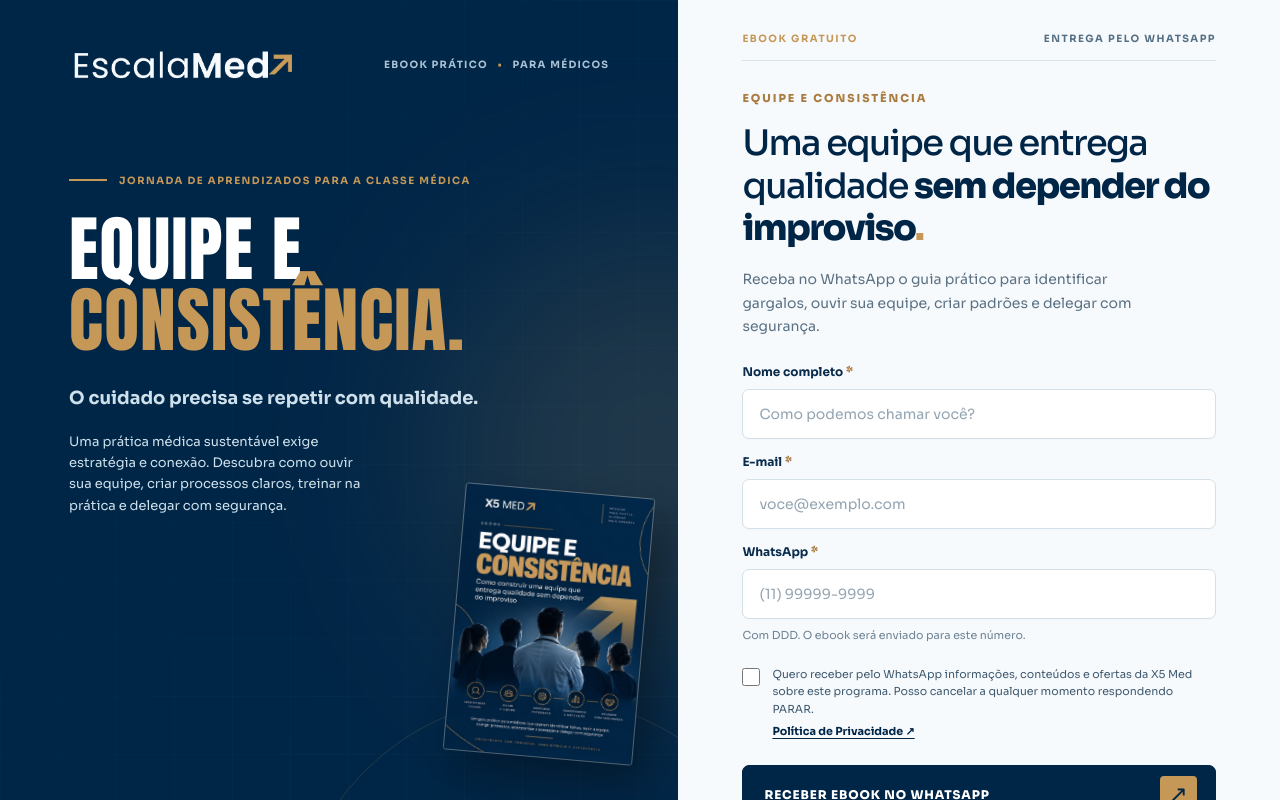
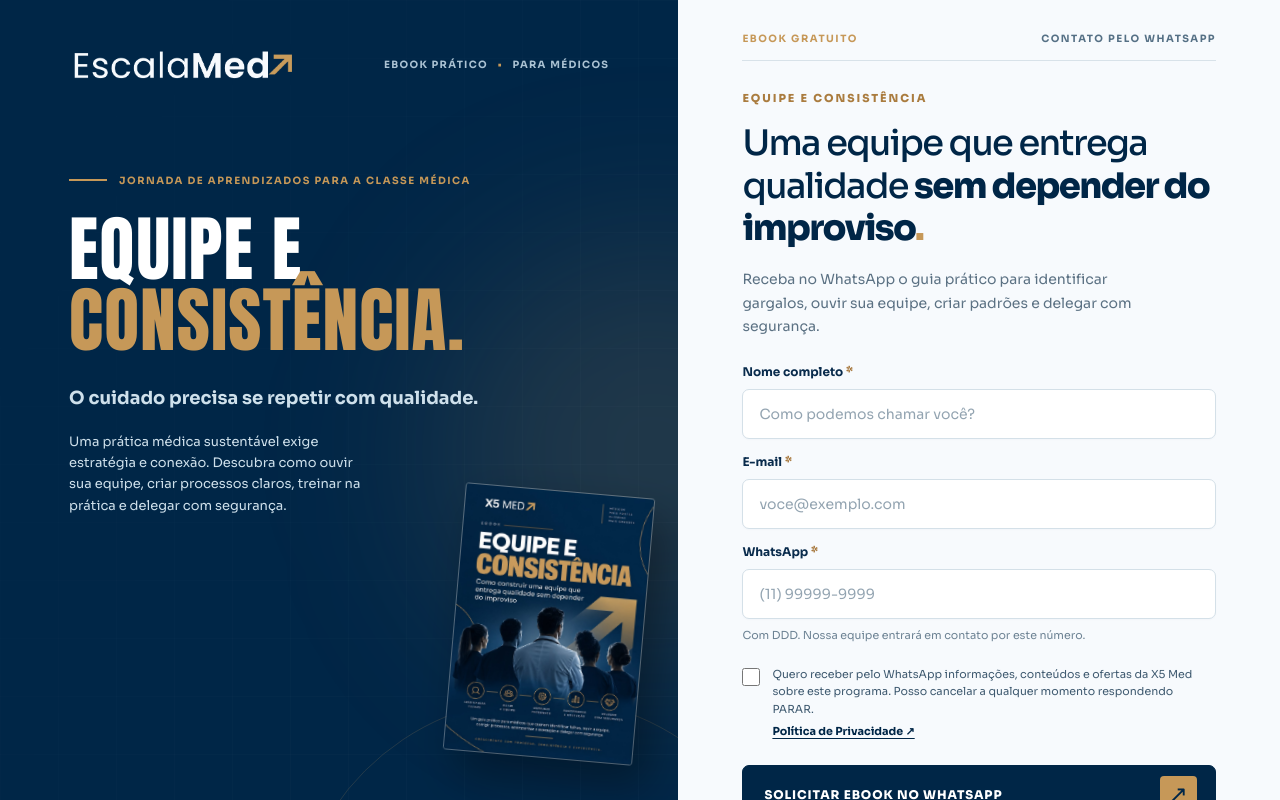
Before and after one commit to x5med/formulario_bioma, a Next.js app: page / in a window 1280 px wide. Shown: the top 800 px of the page. Built offline with nearby package versions, Linux system fonts and the light colour scheme.

Commit message:
fix: describe manual Bioma ebook follow-up

```diff
--- a/app/api/leads/route.ts
+++ b/app/api/leads/route.ts
@@ -32,8 +32,8 @@ export async function POST(request: Request) {
   }
 
   try {
-    const result = await sendToMetrics(lead);
-    return NextResponse.json({ ok: true, delivery: result.delivery }, { status: 201 });
+    await sendToMetrics(lead);
+    return NextResponse.json({ ok: true }, { status: 201 });
   } catch (error) {
     console.error("[Bioma ebook] Falha de sincronização:", error instanceof Error ? error.message : error);
     return NextResponse.json({ error: "Não foi possível registrar o cadastro." }, { status: 502 });
--- a/app/page.tsx
+++ b/app/page.tsx
@@ -37,7 +37,7 @@ export default function Home() {
 
       <section className="form-panel" aria-label="Cadastro para receber o ebook Equipe e Consistência pelo WhatsApp">
         <div className="form-panel-inner">
-          <div className="form-topline"><span className="step-index">EBOOK GRATUITO</span><span className="step-caption">ENTREGA PELO WHATSAPP</span></div>
+          <div className="form-topline"><span className="step-index">EBOOK GRATUITO</span><span className="step-caption">CONTATO PELO WHATSAPP</span></div>
           <LeadForm />
           <p className="data-footnote">Seus dados são enviados à EscalaMed para registrar o pedido do ebook. A opção de receber comunicações de marketing é livre. <a href="https://metrics.x5med.com.br/politica-de-privacidade" target="_blank" rel="noopener noreferrer">Política de Privacidade ↗</a></p>
         </div>
--- a/components/lead-form.tsx
+++ b/components/lead-form.tsx
@@ -3,7 +3,7 @@
 import { useState, type FormEvent } from "react";
 import { EBOOK_DELIVERY_REQUEST_TEXT, EBOOK_WHATSAPP_CONSENT_TEXT } from "@/lib/consent";
 
-type SyncState = "idle" | "sending" | "sent" | "already_sent" | "pending" | "opted_out" | "failed" | "registration_failed";
+type SyncState = "idle" | "sending" | "registered" | "registration_failed";
 type LeadData = { name: string; email: string; phone: string; website: string; utmSource: string; utmMedium: string; utmCampaign: string; referrer: string; pageUrl: string; formSubmissionId: string; whatsappConsent: boolean };
 
 function getAttribution() {
@@ -37,10 +37,8 @@ export function LeadForm() {
         cache: "no-store",
       });
       if (!response.ok) throw new Error(`HTTP ${response.status}`);
-      const result = await response.json() as { delivery?: SyncState };
-      const delivery = result.delivery || "pending";
-      setSyncState(delivery);
-      if (delivery === "sent" || delivery === "already_sent" || delivery === "opted_out") setPending(null);
+      setSyncState("registered");
+      setPending(null);
     } catch {
       setSyncState("registration_failed");
     }
@@ -57,20 +55,16 @@ export function LeadForm() {
   }
 
   if (submitted) {
-    const deliveryUnavailable = syncState === "opted_out" || syncState === "failed" || syncState === "registration_failed";
+    const registrationFailed = syncState === "registration_failed";
     return (
       <div className="success-panel" aria-live="polite">
         <div className="success-icon" aria-hidden="true">✓</div>
         <p className="section-kicker">PEDIDO RECEBIDO</p>
-        <h2>{deliveryUnavailable ? "Seu pedido precisa de atenção" : "O ebook vai chegar no seu WhatsApp"}, {name.trim().split(/\s+/)[0]}<span>.</span></h2>
-        <p className="success-copy">{deliveryUnavailable ? "Confira abaixo o estado do seu pedido." : <>Enviaremos <strong>Equipe e Consistência</strong> para o número informado. Confira suas conversas no WhatsApp.</>}</p>
+        <h2>{registrationFailed ? "Seu pedido precisa de atenção" : "Pedido recebido"}, {name.trim().split(/\s+/)[0]}<span>.</span></h2>
+        <p className="success-copy">{registrationFailed ? "Confira abaixo o estado do seu pedido." : <>Nossa equipe comercial entrará em contato pelo WhatsApp informado para encaminhar o ebook <strong>Equipe e Consistência</strong>.</>}</p>
         <div className={`sync-status sync-${syncState}`} role="status">
           {syncState === "sending" && <><span className="status-spinner" /> Registrando seu pedido…</>}
-          {syncState === "sent" && <><span className="status-check">✓</span> Envio iniciado para o WhatsApp informado.</>}
-          {syncState === "already_sent" && <><span className="status-check">✓</span> Este ebook já foi enviado antes para este número.</>}
-          {syncState === "pending" && <><span className="status-spinner" /> Pedido registrado. O envio está em processamento.</>}
-          {syncState === "opted_out" && <><span className="status-warning">!</span> Este número tem um bloqueio de mensagens. O ebook não foi enviado; fale com nossa equipe para revisar a autorização.</>}
-          {syncState === "failed" && <><span className="status-warning">!</span> Cadastro registrado, mas não conseguimos confirmar o envio. <button type="button" onClick={() => pending && void sendLead(pending)}>Tentar novamente</button></>}
+          {syncState === "registered" && <><span className="status-check">✓</span> Cadastro registrado. Aguarde o contato da nossa equipe.</>}
           {syncState === "registration_failed" && <><span className="status-warning">!</span> Não foi possível registrar o pedido. <button type="button" onClick={() => pending && void sendLead(pending)}>Tentar novamente</button></>}
         </div>
       </div>
@@ -86,14 +80,14 @@ export function LeadForm() {
       <div className="fields">
         <label className="field"><span>Nome completo <span className="required-mark" aria-hidden="true">*</span></span><input type="text" name="name" autoComplete="name" placeholder="Como podemos chamar você?" minLength={2} maxLength={180} required value={name} onChange={event => setName(event.target.value)} /></label>
         <label className="field"><span>E-mail <span className="required-mark" aria-hidden="true">*</span></span><input type="email" name="email" autoComplete="email" placeholder="voce@exemplo.com" maxLength={240} required value={email} onChange={event => setEmail(event.target.value)} /></label>
-        <label className="field"><span>WhatsApp <span className="required-mark" aria-hidden="true">*</span></span><input type="tel" name="phone" autoComplete="tel" inputMode="tel" placeholder="(11) 99999-9999" minLength={10} maxLength={25} required value={phone} onChange={event => setPhone(event.target.value)} /><small>Com DDD. O ebook será enviado para este número.</small></label>
+        <label className="field"><span>WhatsApp <span className="required-mark" aria-hidden="true">*</span></span><input type="tel" name="phone" autoComplete="tel" inputMode="tel" placeholder="(11) 99999-9999" minLength={10} maxLength={25} required value={phone} onChange={event => setPhone(event.target.value)} /><small>Com DDD. Nossa equipe entrará em contato por este número.</small></label>
       </div>
       <div className="consent-block">
         <input id="whatsapp-consent" name="whatsappConsent" type="checkbox" checked={whatsappConsent} onChange={event => setWhatsappConsent(event.target.checked)} />
         <div><label htmlFor="whatsapp-consent">{EBOOK_WHATSAPP_CONSENT_TEXT}</label><a href="https://metrics.x5med.com.br/politica-de-privacidade" target="_blank" rel="noopener noreferrer">Política de Privacidade ↗</a></div>
       </div>
       <label className="honeypot" aria-hidden="true">Website<input type="text" name="website" tabIndex={-1} autoComplete="off" value={website} onChange={event => setWebsite(event.target.value)} /></label>
-      <button className="primary-button" type="submit"><span>RECEBER EBOOK NO WHATSAPP</span><span className="button-arrow" aria-hidden="true">↗</span></button>
+      <button className="primary-button" type="submit"><span>SOLICITAR EBOOK NO WHATSAPP</span><span className="button-arrow" aria-hidden="true">↗</span></button>
       <p className="delivery-note">{EBOOK_DELIVERY_REQUEST_TEXT}</p>
     </form>
   );
--- a/lib/metrics.ts
+++ b/lib/metrics.ts
@@ -73,10 +73,7 @@ export async function sendToMetrics(lead: Lead) {
     signal: AbortSignal.timeout(35000),
   });
   if (!response.ok) throw new Error(`Cadastro no Metrics falhou (${response.status}).`);
-  const result = await response.json() as { ok?: boolean; lead?: { id?: string }; ebook_delivery?: string };
+  const result = await response.json() as { ok?: boolean; lead?: { id?: string } };
   if (!result.ok || !result.lead?.id) throw new Error("Metrics não confirmou o cadastro.");
-  const delivery = ["sent", "already_sent", "pending", "opted_out", "failed"].includes(result.ebook_delivery || "")
-    ? result.ebook_delivery
-    : undefined;
-  return { leadId: result.lead.id, delivery };
+  return { leadId: result.lead.id };
 }
```
Also changed, not shown: 1 other file (tests, documents, lock files or other folders).
